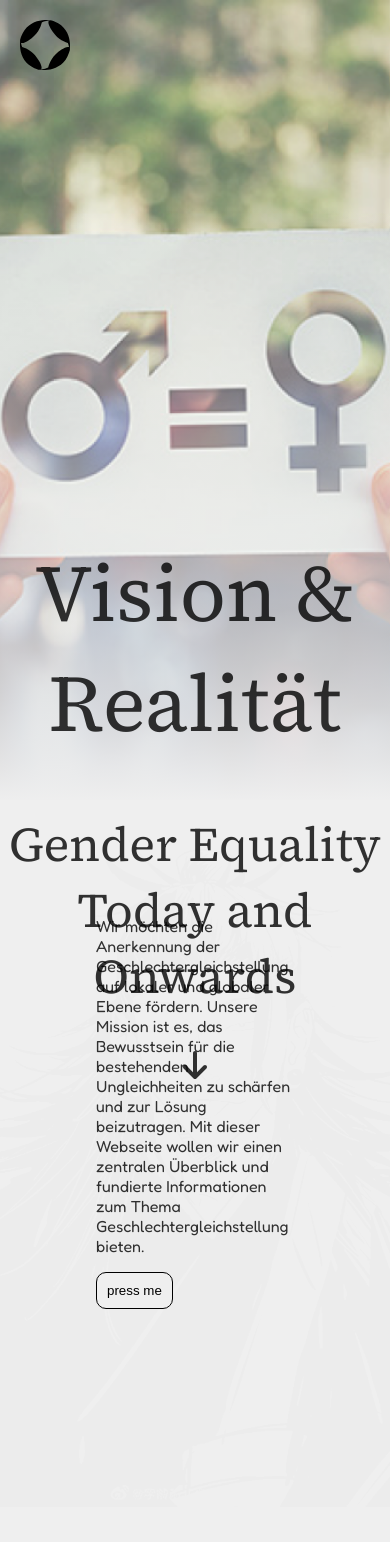
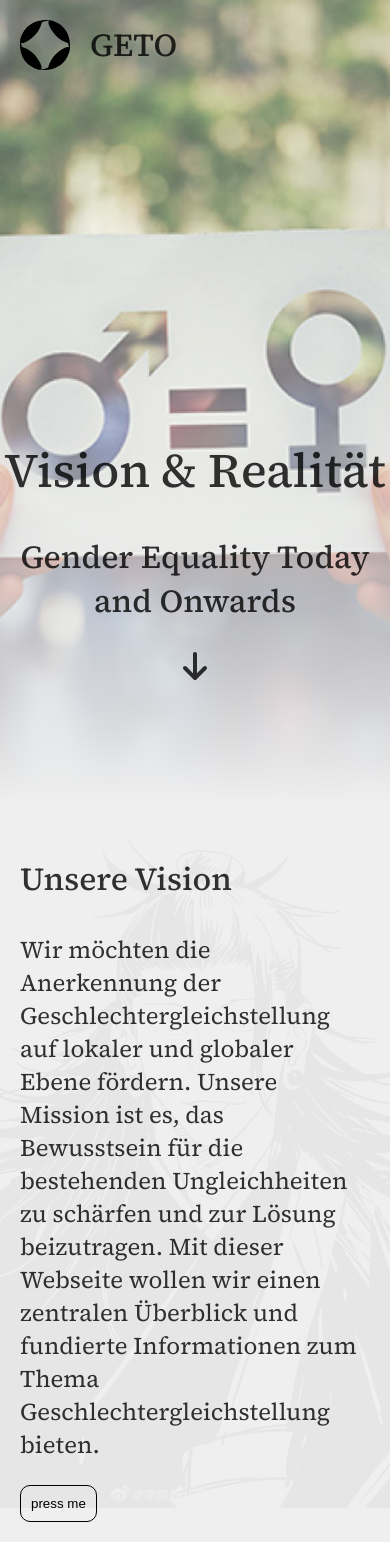
Before and after one commit to solprojekte/solprojekte.github.io, a React (Vite) app: page / in a window 390 px wide. Before the commit the page ends 1507 px from the top, so only its background shows below. Built offline with nearby package versions, Linux system fonts and the light colour scheme; the HTML template or start-up script is replaced by a standard one.

Commit message:
nav continuation

```diff
--- a/src/App.tsx
+++ b/src/App.tsx
@@ -10,6 +10,7 @@ export default function App() {
       <Hero />
       <img src={geto} className='geto' alt="" />
       <div className='content'>
+        <h3>Unsere Vision</h3>
         <p>Wir möchten die Anerkennung der Geschlechtergleichstellung auf lokaler und globaler Ebene fördern. Unsere Mission ist es, das Bewusstsein für die bestehenden Ungleichheiten zu schärfen und zur Lösung beizutragen. Mit dieser Webseite wollen wir einen zentralen Überblick und fundierte Informationen zum Thema Geschlechtergleichstellung bieten.</p>
         <button>press me</button>
       </div>
--- a/src/components/hero.tsx
+++ b/src/components/hero.tsx
@@ -11,7 +11,7 @@ export default function Hero() {
       <div className='hero-text'>
         <h1>Vision & Realität</h1>
         <h2>Gender Equality Today and Onwards</h2>
-        <a onClick={() => scroll.scrollTo(680)}><FontAwesomeIcon icon={faArrowDown} size='2x'/></a>
+        <a onClick={() => scroll.scrollTo(830)}><FontAwesomeIcon icon={faArrowDown} size='2x'/></a>
       </div>
     </div>
   )
--- a/src/components/nav.tsx
+++ b/src/components/nav.tsx
@@ -1,10 +1,27 @@
+import { useState, useEffect } from 'react';
 import Logo from '/logo.svg';
-
+import { animateScroll as scroll } from 'react-scroll';
 
 export default function Nav() {
+  const [isOnTop, setIsOnTop] = useState(true);
+
+  useEffect(() => {
+    const handleScroll = () => {
+      setIsOnTop(window.scrollY <= 500);
+    };
+
+    window.addEventListener('scroll', handleScroll);
+    return () => {
+      window.removeEventListener('scroll', handleScroll);
+    };
+  }, []);
+
   return (
-    <nav>
-      <img className='logo-image' src={Logo} alt="" />
+    <nav className={isOnTop ? '' : 'scrolled'}>
+      <div className='site-header' onClick={() => scroll.scrollToTop()}>
+        <img className='logo-image' src={Logo} alt="Logo" />
+        <h2>GETO</h2>
+      </div>
     </nav>
-  )
+  );
 }
--- a/src/index.css
+++ b/src/index.css
@@ -1,8 +1,9 @@
-@import url('https://fonts.googleapis.com/css2?family=Fredoka:wght@300..700&display=swap');
 @import url('https://fonts.googleapis.com/css2?family=Source+Serif+4:ital,opsz,wght@0,8..60,200..900;1,8..60,200..900&display=swap');
 
 :root {
-  font-family: 'Fredoka';
+  font-family: 'Source Serif 4', serif;
+  font-optical-sizing:none;
+  font-stretch: ultra-expanded;
   color-scheme: light dark;
 
   --primary: #ff285e;
@@ -19,6 +20,9 @@
   .logo-image{
     filter: invert(1);
   }
+  .geto{
+    filter: invert(1);
+  }
 }
 
 body {
@@ -29,13 +33,38 @@ body {
 
 /* Navigation */
 .logo-image{
+  padding: 20px;
   width: 50px;
+  transition: 0.5s;
+}
+
+.logo-image:active{
+  transform: rotate(360deg);
 }
 
 nav{
-  padding: 20px;
+  width: 100%;
   position: fixed;
   z-index: 10;
+  transition: 0.3s;
+  display: inline-flex;
+  align-items: center;
+  user-select: none;
+}
+
+nav h2{
+  margin: 0;
+}
+
+nav.scrolled{
+  background-color: var(--background);
+  border-bottom: 1px solid rgb(var(--text-rgb));
+}
+
+.site-header{
+  display: inline-flex;
+  align-items: center;
+  cursor: pointer;
 }
 
 /* Hero */
@@ -48,7 +77,7 @@ nav{
   width: 100%;
   text-align: center;
   position: absolute;
-  transform: translateY(-20rem);
+  transform: translateY(-400px);
 }
 
 .hero-image{
@@ -75,17 +104,11 @@ nav{
   z-index: -1;
   position: absolute;
   width: 100%;
-}
-
-/* Font Styles */
-h1,h2{
-  font-family: 'Source Serif 4', serif;
-  font-weight: 400;
-  font-optical-sizing: none;
-  font-stretch: ultra-expanded;
+  opacity: 0.03;
 }
 
 button{
+  background-color: transparent;
   cursor: pointer;
   transition: 0.3s;
   border: none;
@@ -118,6 +141,10 @@ button:active{
   transform: translateY(10px);
 }
 
+h1,h2,h3{
+  font-weight: 500;
+}
+
 h1{
   font-size: 5rem;
 }
@@ -127,5 +154,26 @@ h2{
 }
 
 h3{
-  font-weight: 300;
+  font-size: 2rem;
 }
+
+p{
+  font-size: 1.5rem;
+}
+
+span{
+  position: absolute;
+  bottom: 0;
+}
+
+@media screen and (max-width: 768px){
+  .content{
+    padding: 20px;
+  }
+  h1{
+    font-size: 3rem;
+  }
+  h2{
+    font-size: 2rem;
+  }
+}
```
Also changed, not shown: public/geto.png.
